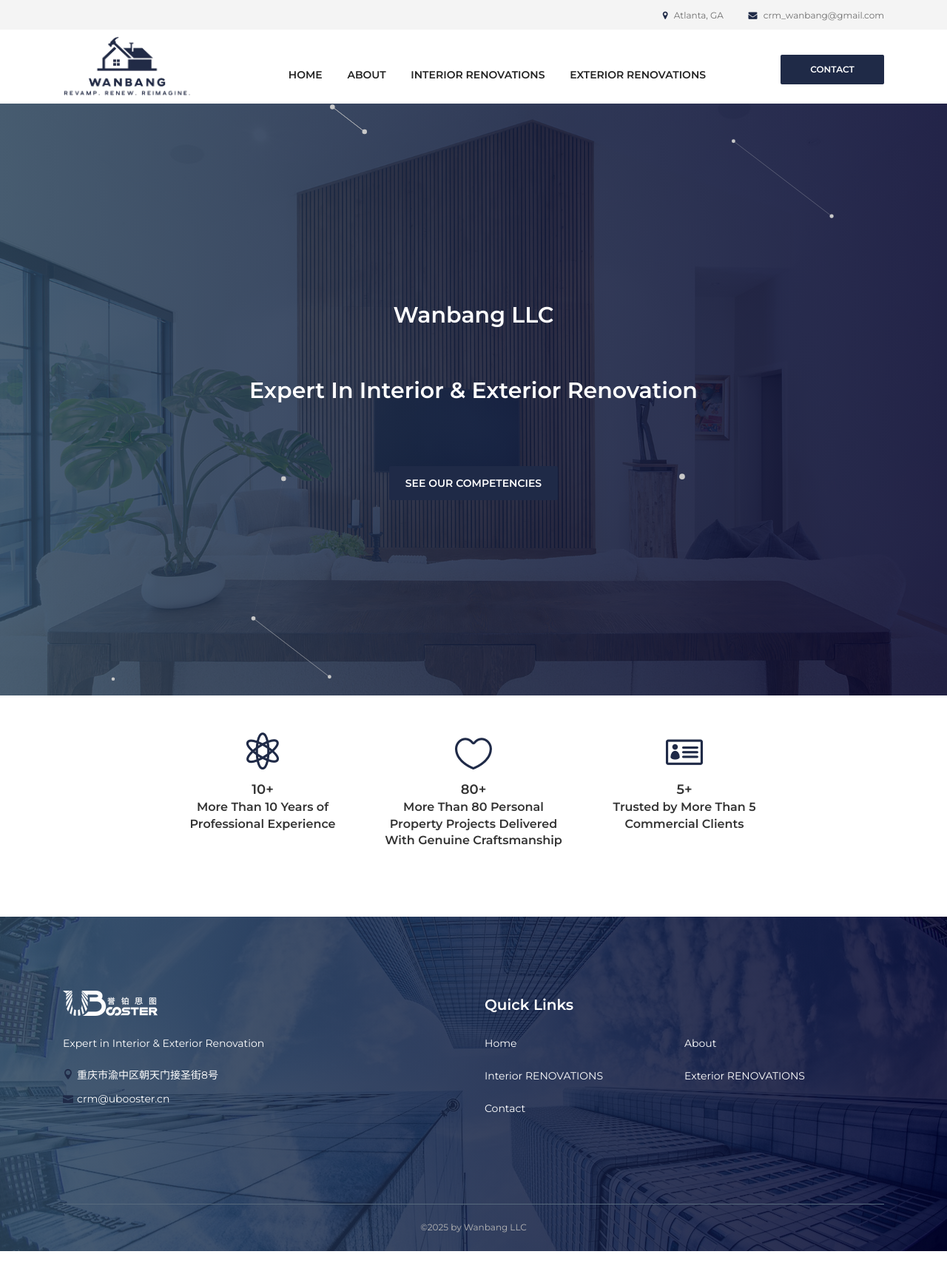
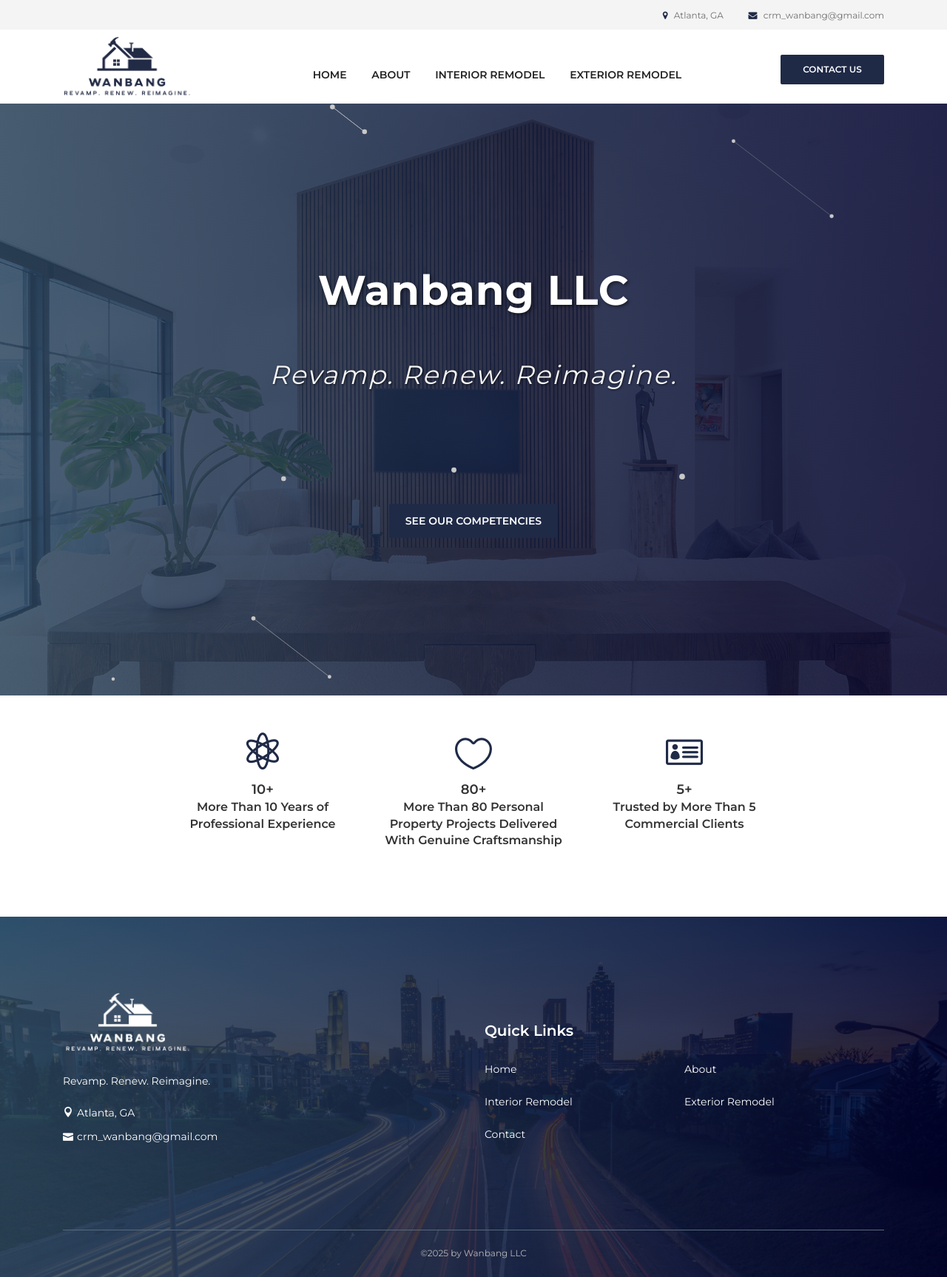
Before and after one commit to wanbangatl/wanbangsite, a Django app: page / in a window 1280 px wide. Shown: the whole page at 74% size. Before the commit the page ends 1691 px from the top, so only its background shows below. Run offline with Django 5.2, Linux system fonts and the light colour scheme; some libraries are stand-ins or nearby versions.

Commit message:
done with base and home, move to about

```diff
--- a/wanbang/website/templates/base.html
+++ b/wanbang/website/templates/base.html
@@ -21,6 +21,22 @@
   <!-- Logo Adjustment Stylesheet -->
   <link rel="stylesheet" href="{% static 'website/css/logo-adjustment.css' %}">
 
+  <!-- Add custom styles for footer icons and alignment -->
+  <style>
+    .footer-contact i.icon_pin,
+    .footer-contact i.icon_mail {
+      color: #ffffff !important;
+    }
+
+    .footer-contact p {
+      color: #ffffff !important;
+    }
+
+    /* Add margin to the Quick Links section to move it down */
+    .quick-links-widget {
+      margin-top: 40px; /* Adjust this value as needed */
+    }
+  </style>
 </head>
 
 <body>
@@ -89,15 +105,15 @@
                 <ul id="nav">
                   <li><a href="{% url 'home' %}">Home</a></li>
                   <li><a href="{% url 'about' %}">About</a></li>
-                  <li><a href="{% url 'consulting' %}">Interior RENOVATIONS</a></li>
-                  <li><a href="{% url 'workshop' %}">Exterior RENOVATIONS</a></li>
+                  <li><a href="{% url 'consulting' %}">Interior Remodel</a></li>
+                  <li><a href="{% url 'workshop' %}">Exterior Remodel</a></li>
                 </ul>
               </div>
               <!-- Nav End -->
             </div>
 
             <!-- Booking Now Button -->
-            <a href="./contact.html" class="btn dento-btn booking-btn">Contact</a>
+            <a href="./contact.html" class="btn dento-btn booking-btn">Contact US</a>
           </nav>
         </div>
       </div>
@@ -111,17 +127,17 @@
 {% endblock %}
 
   <!-- ***** Footer Area Start ***** -->
-  <footer class="footer-area bg-img bg-gradient-overlay" style="background-image: url({% static 'website/img/bg-img/footer_bg.jpg' %});">
+  <footer class="footer-area bg-img bg-gradient-overlay" style="background-image: url({% static 'website/img/bg-img/footer_bg.jpg' %}); background-position: center 35%;">
     <div class="container">
       <div class="row">
         <!-- Single Footer Widget -->
         <div class="col-12 col-sm-6 col-lg-4">
           <div class="single-footer-widget">
-            <a href="./index.html" class="d-block mb-4"><img src="{% static 'website/img/core-img/logo1.png' %}" alt=""></a>
-            <p>Expert in Interior & Exterior Renovation</p>
+            <a href="{% url 'home' %}" class="d-block mb-4"><img src="{% static 'website/img/core-img/Wanbang_Logo_White.png' %}" alt="" style="max-height: 85px; width: auto;"></a>
+            <p>Revamp. Renew. Reimagine.</p>
             <div class="footer-contact">
-              <p><i class="icon_pin"></i>重庆市渝中区朝天门接圣街8号</p>
-              <p><i class="icon_mail"></i>crm@ubooster.cn</p>
+              <p><i class="icon_pin"></i>Atlanta, GA</p>
+              <p><i class="icon_mail"></i>crm_wanbang@gmail.com</p>
             </div>
           </div>
         </div>
@@ -150,7 +166,7 @@
 
         <!-- Single Footer Widget -->
         <div class="col-12 col-sm-8 col-lg">
-          <div class="single-footer-widget">
+          <div class="single-footer-widget quick-links-widget">
             <!-- Widget Title -->
             <h5 class="widget-title">Quick Links</h5>
 
@@ -159,8 +175,8 @@
               <ul class="quick-links">
                 <li><a href="{% url 'home' %}"><p>Home</p></a></li>
                 <li><a href="{% url 'about' %}"><p>About</p></a></li>
-                <li><a href="{% url 'consulting' %}"><p>Interior RENOVATIONS</p></a></li>
-                <li><a href="{% url 'workshop' %}"><p>Exterior RENOVATIONS</p></a></li>
+                <li><a href="{% url 'consulting' %}"><p>Interior Remodel</p></a></li>
+                <li><a href="{% url 'workshop' %}"><p>Exterior Remodel</p></a></li>
                 <li><a href="./contact.html"><p>Contact</p></a></li>
               </ul>
             </nav>
--- a/wanbang/website/templates/home.html
+++ b/wanbang/website/templates/home.html
@@ -53,6 +53,42 @@
 <meta name="viewport" content="width=device-width, initial-scale=1">
 <link rel="stylesheet" href="{% static 'website/css/style5.css' %}">
 <style>
+  .welcome-text h2.company-name {
+    font-size: 3.5rem;
+    font-weight: 700;
+    color: #ffffff;
+    text-shadow: 2px 2px 4px rgba(0, 0, 0, 0.5);
+    margin-bottom: 0.5rem;
+    letter-spacing: 1px;
+  }
+
+  .welcome-text h2.tagline {
+    font-size: 2.2rem;
+    font-weight: 400;
+    font-style: italic;
+    color: #f5f5f5;
+    text-shadow: 1px 1px 3px rgba(0, 0, 0, 0.6);
+    margin-bottom: 1.5rem;
+    letter-spacing: 2px;
+  }
+
+  .btn.dento-btn.scroll-to-competencies {
+    font-size: 1.1rem;
+    font-weight: 600;
+    letter-spacing: 1px;
+    padding: 12px 24px;
+    border-radius: 50px;
+    box-shadow: 0 4px 15px rgba(0, 0, 0, 0.2);
+    transition: all 0.3s ease;
+    border: 2px solid #fff;
+  }
+
+  .btn.dento-btn.scroll-to-competencies:hover {
+    background-color: transparent;
+    color: #fff;
+    transform: translateY(-3px);
+    box-shadow: 0 8px 20px rgba(0, 0, 0, 0.3);
+  }
 </style>
 <body>
     <canvas id="canvas"></canvas>
@@ -62,8 +98,15 @@
               <!-- Welcome Text -->
               <div class="welcome-text text-center">
                 <!-- <h3 data-animation="fadeInDown" data-delay="100ms">Wanbang LLC</h3> -->
-                <h2 data-animation="fadeInDown" data-delay="300ms">Wanbang LLC</h2>
-                <h2 data-animation="fadeInDown" data-delay="300ms">Expert in Interior & Exterior Renovation</h2>
+                <h2 class="company-name" data-animation="fadeInDown" data-delay="300ms">Wanbang LLC</h2>
+                <br>
+                <br>
+                <h2 class="tagline" data-animation="fadeInDown" data-delay="500ms">Revamp. Renew. Reimagine.</h2>
+                <br>
+                <br>
+                <br>
+                <br>
+                <br>
                 <br>
                 <div class="welcome-btn-group">
                   <a href="#learn-more" class="btn dento-btn mx-2" data-animation="fadeInDown" data-delay="500ms">SEE OUR COMPETENCIES</a>
@@ -72,7 +115,7 @@
               </div>
             </div>
           </div>
-          <div id ="learn-more" >
+          <div id="learn-more" >
         </div>
         </div>
 </div>
@@ -194,6 +237,40 @@ setup();
 
 </script>
 
+<!-- Add this custom JavaScript before the end of the content block -->
+<script>
+  document.addEventListener('DOMContentLoaded', function() {
+    // Get the button element
+    const scrollButton = document.querySelector('.btn.dento-btn.mx-2');
+
+    // Add click event listener
+    scrollButton.addEventListener('click', function(e) {
+      e.preventDefault();
+      // Get the target element
+      const competenciesSection = document.getElementById('competencies-section');
+
+      if (competenciesSection) {
+        // Calculate position with a better offset calculation
+        const windowHeight = window.innerHeight;
+        const sectionHeight = competenciesSection.offsetHeight;
+
+        // Calculate the appropriate offset to center the section if it's smaller than viewport
+        // or just position at the top with minimal padding if it's larger
+        const offset = sectionHeight < windowHeight ?
+          (windowHeight - sectionHeight) / 2 : 30;
+
+        const targetPosition = competenciesSection.getBoundingClientRect().top + window.pageYOffset - offset;
+
+        // Smooth scroll to the section
+        window.scrollTo({
+          top: targetPosition,
+          behavior: 'smooth'
+        });
+      }
+    });
+  });
+</script>
+
 </body>
 </html>
 </div>
@@ -203,7 +280,7 @@ setup();
 
 
 <!-- Cool Facts Area Start -->
-<section class="dento-cta-area section-padding-100-100">
+<section class="dento-cta-area section-padding-100-100" id="competencies-section">
   <div class="container">
     <div class="row justify-content-center"> <!-- Added justify-content-center -->
       <!-- Cool Facts Area -->
```
Also changed, not shown: wanbang/static/website/img/bg-img/footer_bg.jpg, wanbang/static/website/img/core-img/Wanbang_Logo_White.png (added).
